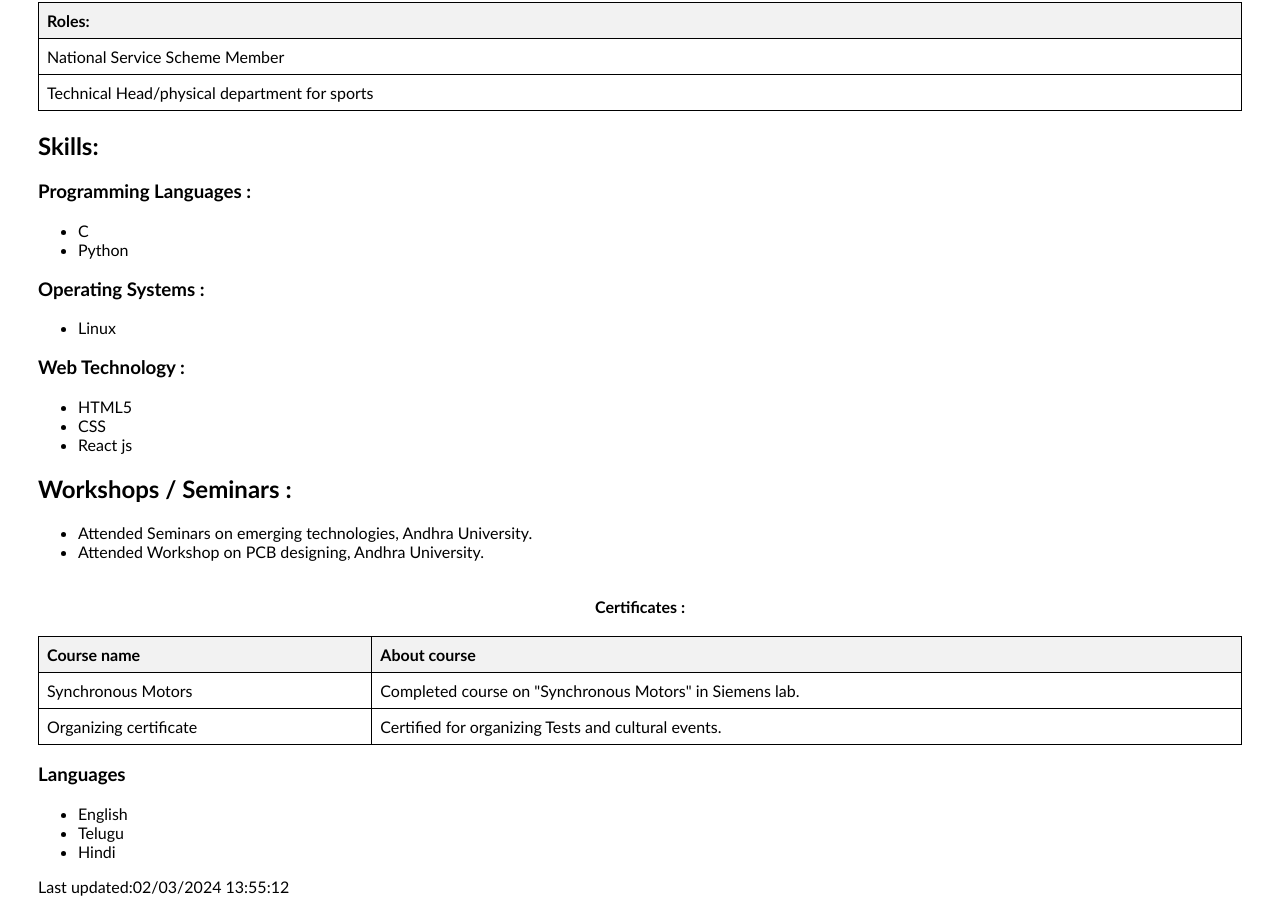
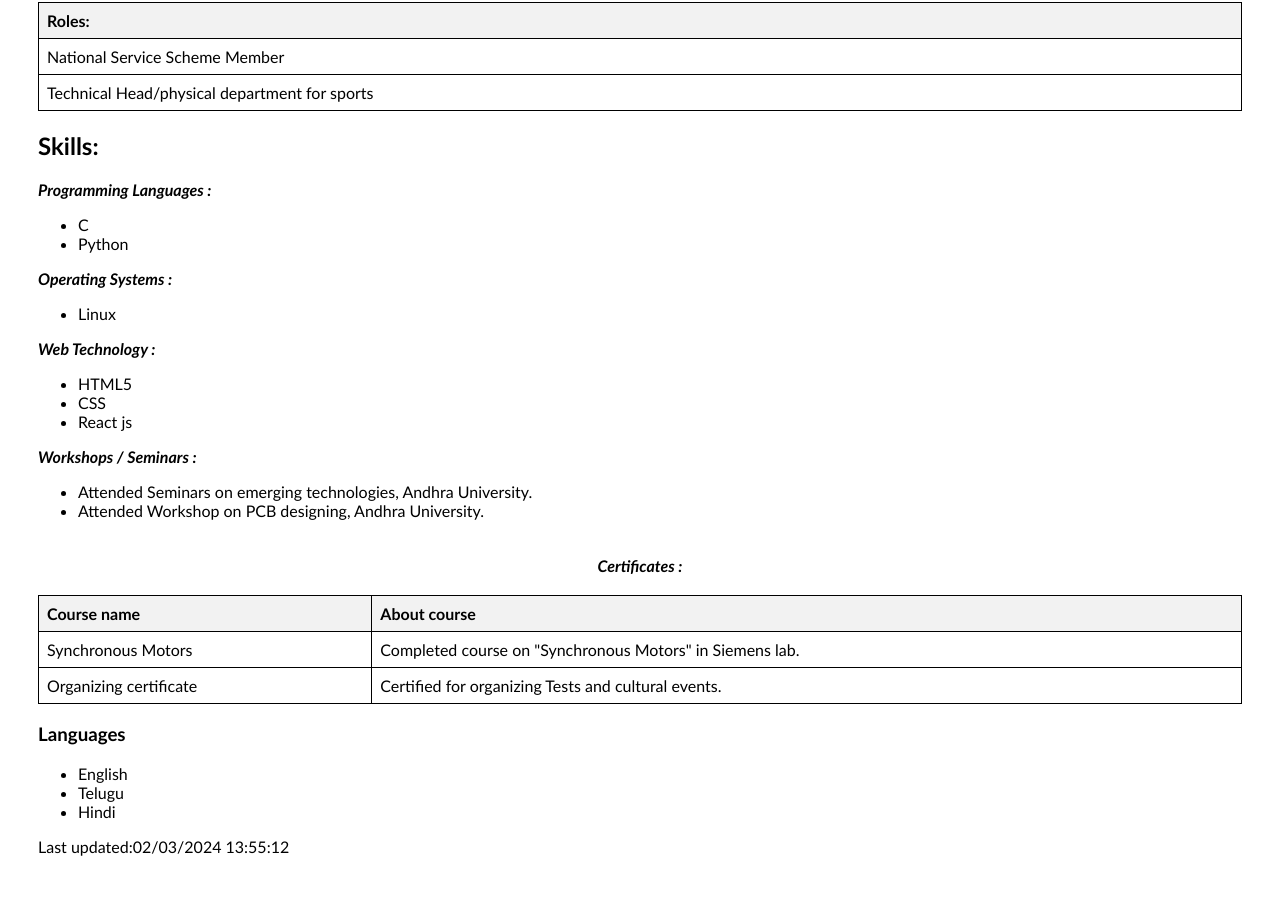
Before and after one commit to akhilsivala/ITC505, a plain HTML site: page lab-2/index.html in a window 1280 px wide. Shown: the part 1034-1946 px from the top of the page. After the commit the page ends 1906 px from the top, so only its background shows below. Drawn offline with Linux system fonts and the light colour scheme.

Commit message:
add cite tag

```diff
--- a/lab-2/index.html
+++ b/lab-2/index.html
@@ -173,16 +173,16 @@
 			</section>
 			<section>
 				<h2>Skills:</h2>
-				<h3>Programming Languages :</h3>
+				<cite><b>Programming Languages :</b></cite>
 				<ul>
 					<li>C</li>
 					<li>Python</li>
 				</ul>
-				<h3>Operating Systems :</h3>
+				<cite><b>Operating Systems :</b></cite>
 				<ul>
 					<li>Linux</li>
 				</ul>
-				<h3>Web Technology :</h3>
+				<cite><b>Web Technology :</b></cite>
 				<ul>
 					<li>HTML5</li>
 					<li>CSS</li>
@@ -191,7 +191,7 @@
 			</section>
 			<section>
 				<div>
-					<h2>Workshops / Seminars :</h2>
+					<cite><b>Workshops / Seminars :</b></cite>
 					<ul>
 						<li>Attended Seminars on emerging technologies, Andhra University.</li>
 						<li>Attended Workshop on PCB designing, Andhra University.</li>
@@ -201,7 +201,7 @@
 			<section>
 				<table>
 					<caption>
-						<b>Certificates :</b>
+						<cite><b>Certificates :</b></cite>
 					</caption>
 					<thead>
 						<th>Course name</th>
```
